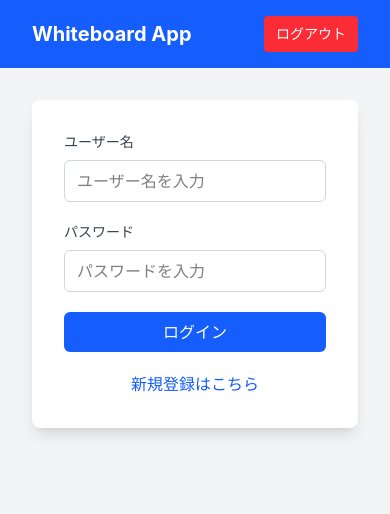
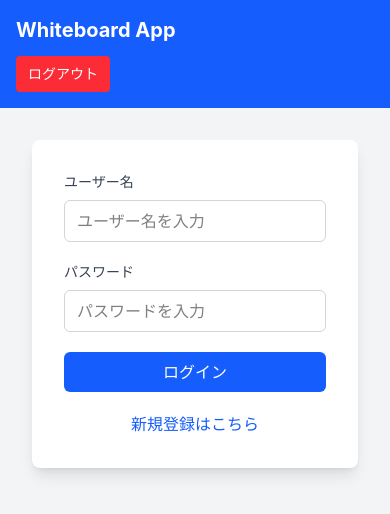
Before and after one commit to hiroshi-tak/bord-app-form, a Vue app in the folder frontend/: page /login in a window 390 px wide. Shown: the top 514 px of the page. Built offline with nearby package versions, Linux system fonts and the light colour scheme; the HTML template or start-up script is replaced by a standard one.

Commit message:
layout edit

```diff
--- a/frontend/src/components/Header.vue
+++ b/frontend/src/components/Header.vue
@@ -1,11 +1,11 @@
 <template>
-  <header class="bg-blue-600 px-8 py-4 text-white">
-    <nav class="flex items-center justify-between">
+  <header class="bg-blue-600 px-4 sm:px-8 py-4 text-white">
+    <nav class="flex flex-col gap-3 sm:flex-row sm:items-center sm:justify-between">
         <h1 class="text-xl font-bold">
         Whiteboard App
         </h1>
 
-        <div class="flex items-center gap-4">
+        <div class="flex flex-wrap items-center gap-2">
             <RouterLink
               v-if="auth.user?.role === 'ADMIN'"
               to="/admin"
--- a/frontend/src/layouts/DefaultLayout.vue
+++ b/frontend/src/layouts/DefaultLayout.vue
@@ -1,6 +1,6 @@
 <template>
 
-  <div class="min-h-screen bg-gray-100">
+  <div class="min-h-screen bg-gray-100 overflow-y-auto">
 
     <Header />
 
--- a/frontend/src/views/WhiteBoardView.vue
+++ b/frontend/src/views/WhiteBoardView.vue
@@ -15,7 +15,7 @@
     </div>
 
     <!-- ツールバー -->
-    <div class="mb-5 flex flex-wrap items-center gap-3 rounded-lg bg-white p-4 shadow">
+    <div class="mb-5 flex flex-wrap items-center gap-3 rounded-lg bg-white p-3 sm:p-4 shadow">
 
       <input
         type="color"
```
